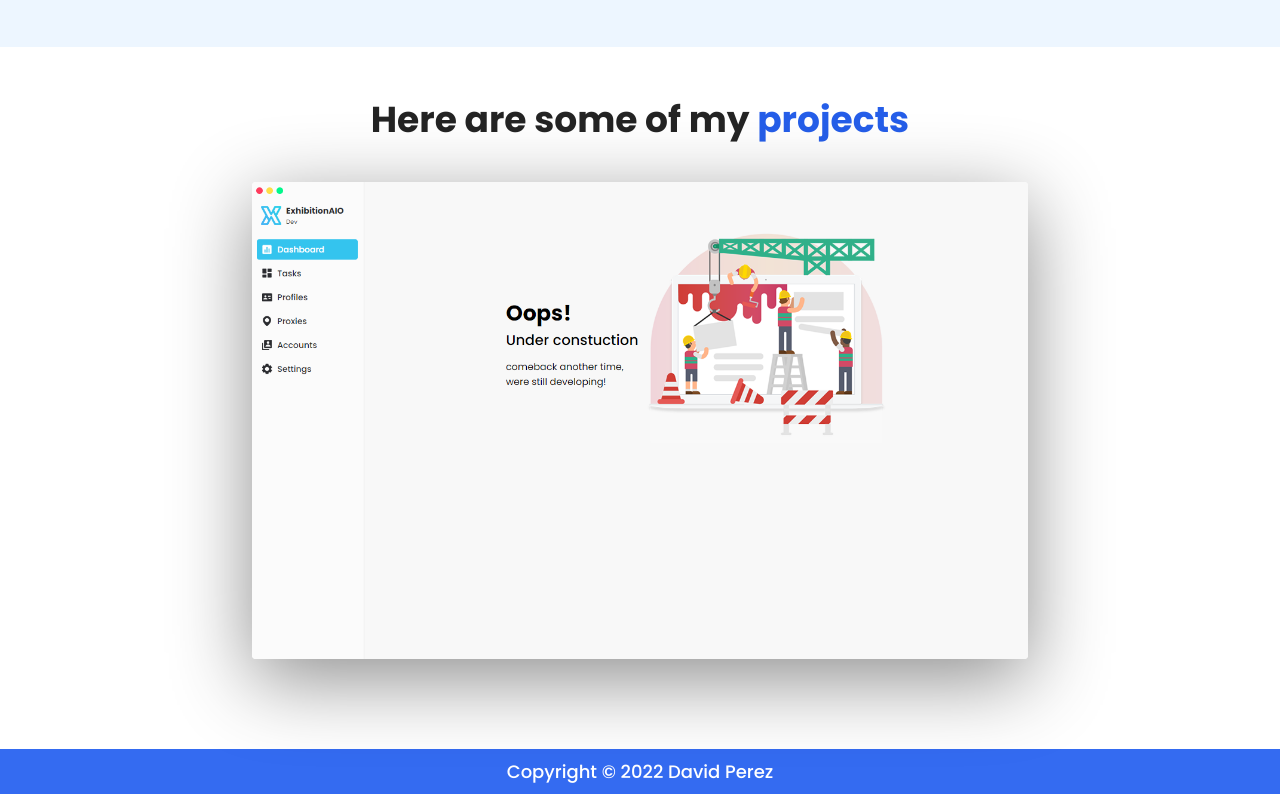
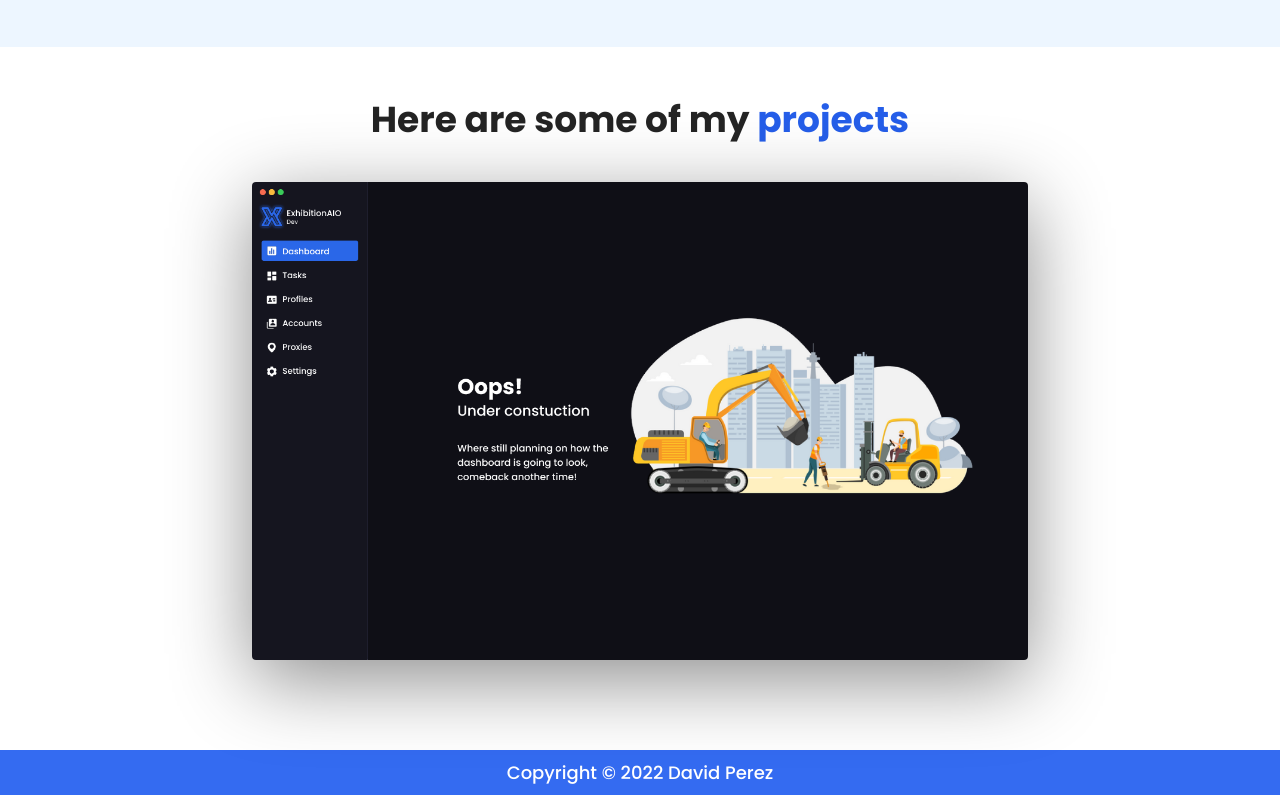
Before and after one commit to objexxx/E-Portfolio-Website, a plain HTML site: page index.html in a window 1280 px wide. Shown: the part 1262-2057 px from the top of the page. Drawn offline with Linux system fonts and the light colour scheme.

Commit message:
reuploaded new image

```diff
--- a/index.html
+++ b/index.html
@@ -92,7 +92,7 @@
                     <ul class="project__list">
                         <li class="project">
                             <div class="project__wrapper">
-                                <img src="./assets/exhibition.PNG" class="project__img" alt="AIO BOT">
+                                <img src="./assets/exhibitionNew.PNG" class="project__img" alt="AIO BOT">
                                 <div class="project__description">
                                     <h3 class="project__description--title">Automation Retail Bot</h3>
                                     <h4 class="project__description--sub-title">
```
Also changed, not shown: assets/exhibitionNew.PNG (added).
